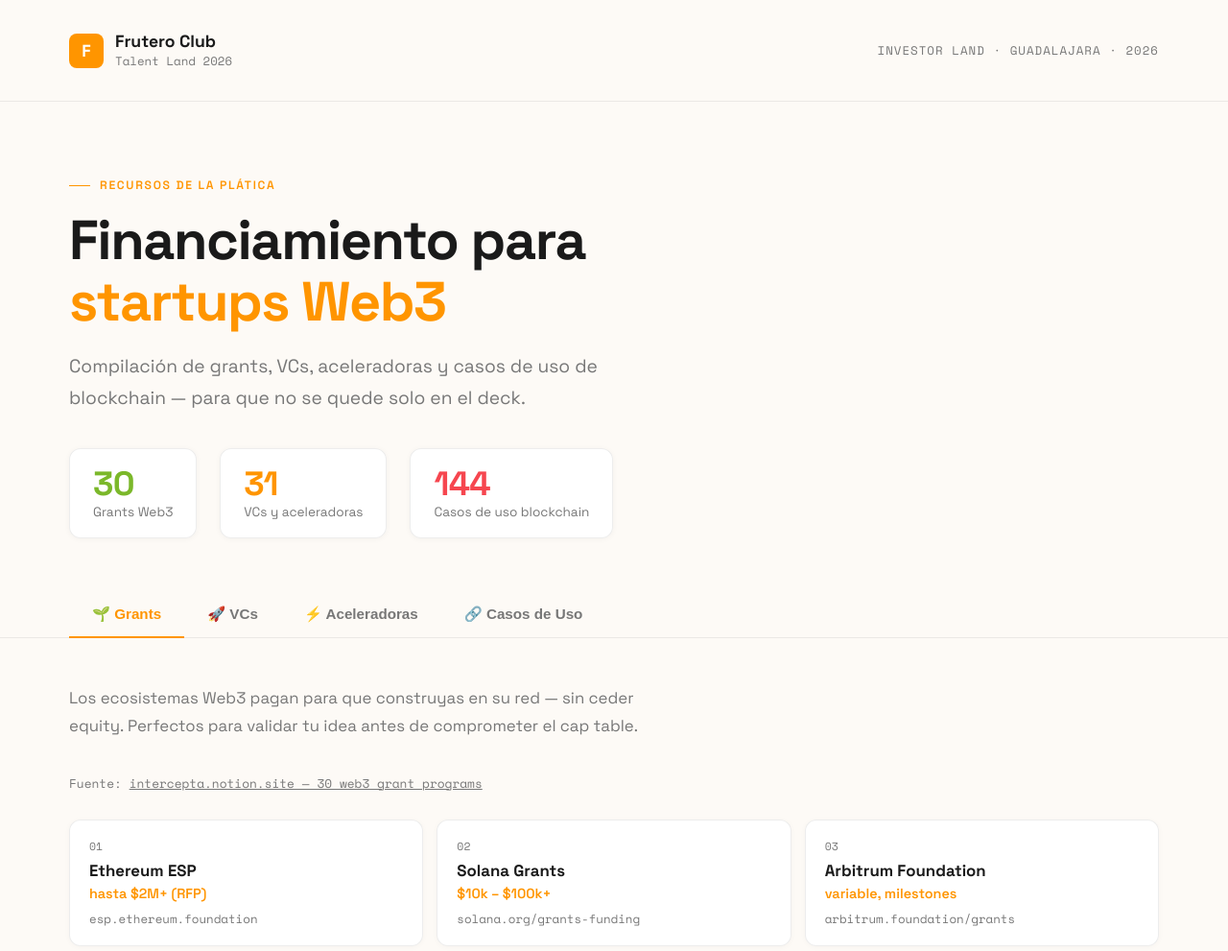
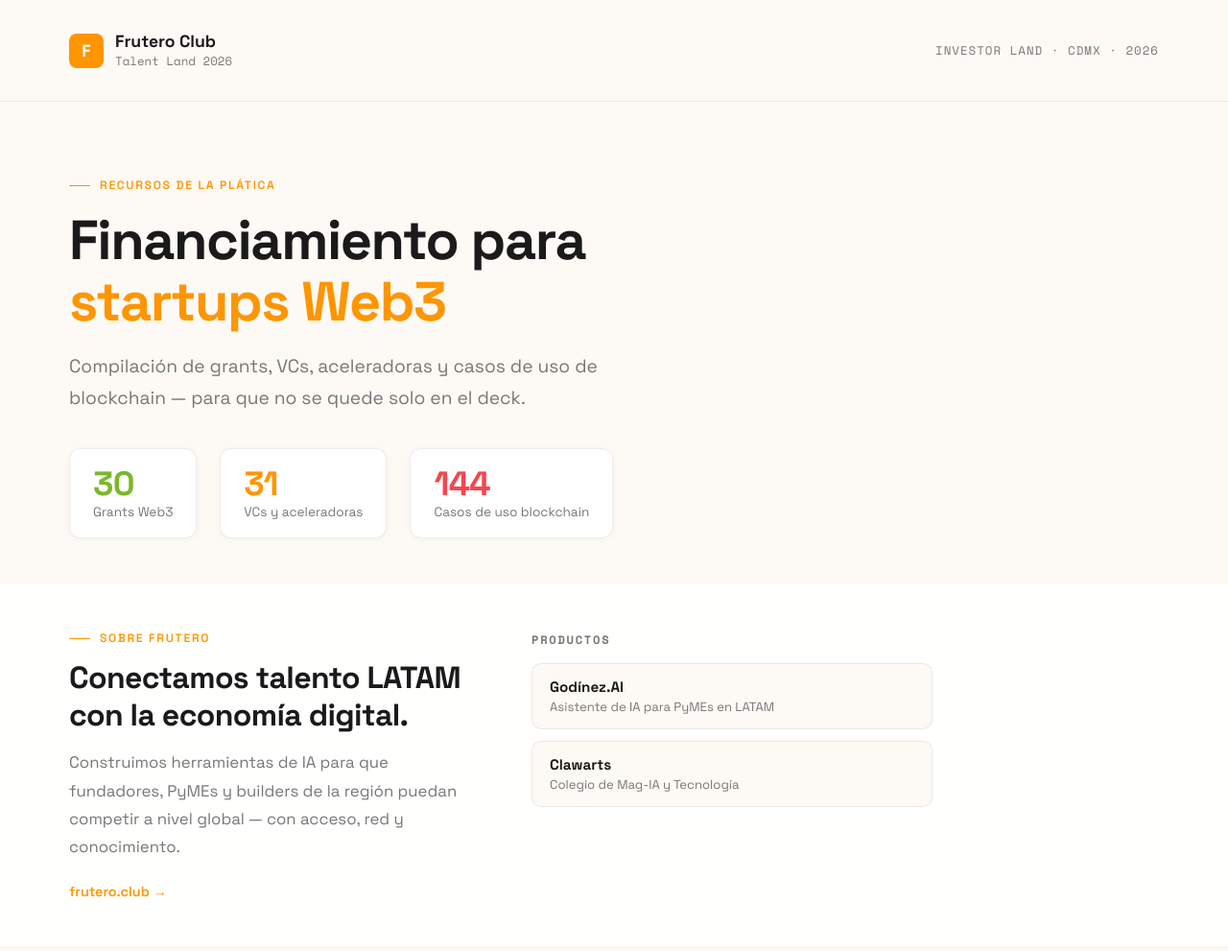
Before and after one commit to fruteroclub/Talent-Resources-2026, a plain HTML site: page index.html in a window 1280 px wide. Shown: the top 991 px of the page at 96% size. Drawn offline with nearby package versions, Linux system fonts and the light colour scheme.

Commit message:
feat: About Frutero section, CDMX, footer copy update
- About Frutero hero: Godínez.AI + Clawarts products, frutero.club link
- Header: CDMX (not Guadalajara)
- Footer: 'Created by Oficina de Inteligencia · Dirección de Operaciones · Frutero Club'

```diff
--- a/index.html
+++ b/index.html
@@ -170,7 +170,7 @@
       <div class="logo-sub">Talent Land 2026</div>
     </div>
   </a>
-  <div class="header-event">Investor Land · Guadalajara · 2026</div>
+  <div class="header-event">Investor Land · CDMX · 2026</div>
 </header>
 
 <div class="hero">
@@ -183,6 +183,30 @@
     <div class="stat"><div class="stat-n r">144</div><div class="stat-l">Casos de uso blockchain</div></div>
   </div>
 </div>
+
+<!-- ABOUT HERO -->
+<div style="background: var(--card); border-bottom: 1px solid var(--line); padding: 48px 72px;">
+  <div style="max-width: 900px; display: flex; gap: 64px; align-items: flex-start; flex-wrap: wrap;">
+    <div style="flex: 1; min-width: 280px;">
+      <div style="font-size:0.76rem; font-weight:600; letter-spacing:0.14em; text-transform:uppercase; color:var(--orange); margin-bottom:14px; display:flex; align-items:center; gap:10px;"><span style="width:22px; height:1.5px; background:var(--orange); display:block;"></span>Sobre Frutero</div>
+      <h2 style="font-size:2rem; font-weight:700; line-height:1.2; letter-spacing:-0.02em; color:var(--fg); margin-bottom:16px;">Conectamos talento LATAM<br>con la economía digital.</h2>
+      <p style="font-size:1.05rem; color:var(--muted); line-height:1.75; margin-bottom:20px;">Construimos herramientas de IA para que fundadores, PyMEs y builders de la región puedan competir a nivel global — con acceso, red y conocimiento.</p>
+      <a href="https://frutero.club" target="_blank" style="display:inline-flex; align-items:center; gap:8px; font-size:0.9rem; font-weight:600; color:var(--orange); text-decoration:none;">frutero.club →</a>
+    </div>
+    <div style="flex: 1; min-width: 280px; display:flex; flex-direction:column; gap:12px;">
+      <div style="font-size:0.76rem; font-weight:600; letter-spacing:0.14em; text-transform:uppercase; color:var(--muted); margin-bottom:4px; font-family:'Space Mono',monospace;">Productos</div>
+      <a href="https://godinez.ai" target="_blank" style="background:var(--bg); border:1px solid var(--line); border-radius:10px; padding:14px 18px; text-decoration:none; display:block;">
+        <div style="font-size:0.95rem; font-weight:700; color:var(--fg);">Godínez.AI</div>
+        <div style="font-size:0.82rem; color:var(--muted); margin-top:3px;">Asistente de IA para PyMEs en LATAM</div>
+      </a>
+      <a href="https://clawarts.xyz" target="_blank" style="background:var(--bg); border:1px solid var(--line); border-radius:10px; padding:14px 18px; text-decoration:none; display:block;">
+        <div style="font-size:0.95rem; font-weight:700; color:var(--fg);">Clawarts</div>
+        <div style="font-size:0.82rem; color:var(--muted); margin-top:3px;">Colegio de Mag-IA y Tecnología</div>
+      </a>
+    </div>
+  </div>
+</div>
+
 
 <div class="tabs">
   <button class="tab active" onclick="show('grants',this)">🌱 Grants</button>
@@ -388,7 +412,7 @@
 </section>
 
 <footer>
-  <p>Hecho con 🍊 por <a href="https://frutero.club" target="_blank">Frutero Club</a> · Talent Land 2026</p>
+  <p>Created by <strong>Oficina de Inteligencia</strong> · Dirección de Operaciones · <a href="https://frutero.club" target="_blank">Frutero Club</a></p>
   <p>Plática de <a href="https://x.com/valecreativo" target="_blank">@valecreativo</a> · COO, Frutero Club</p>
 </footer>
 
```
